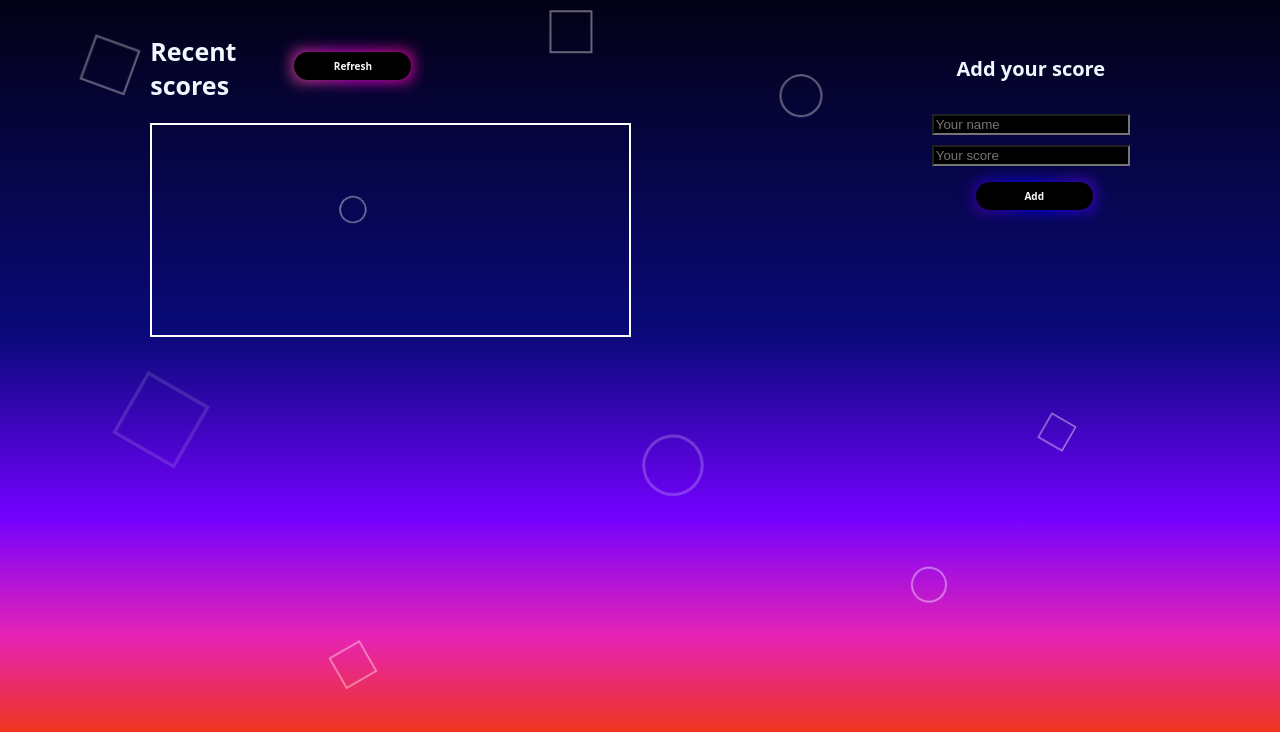
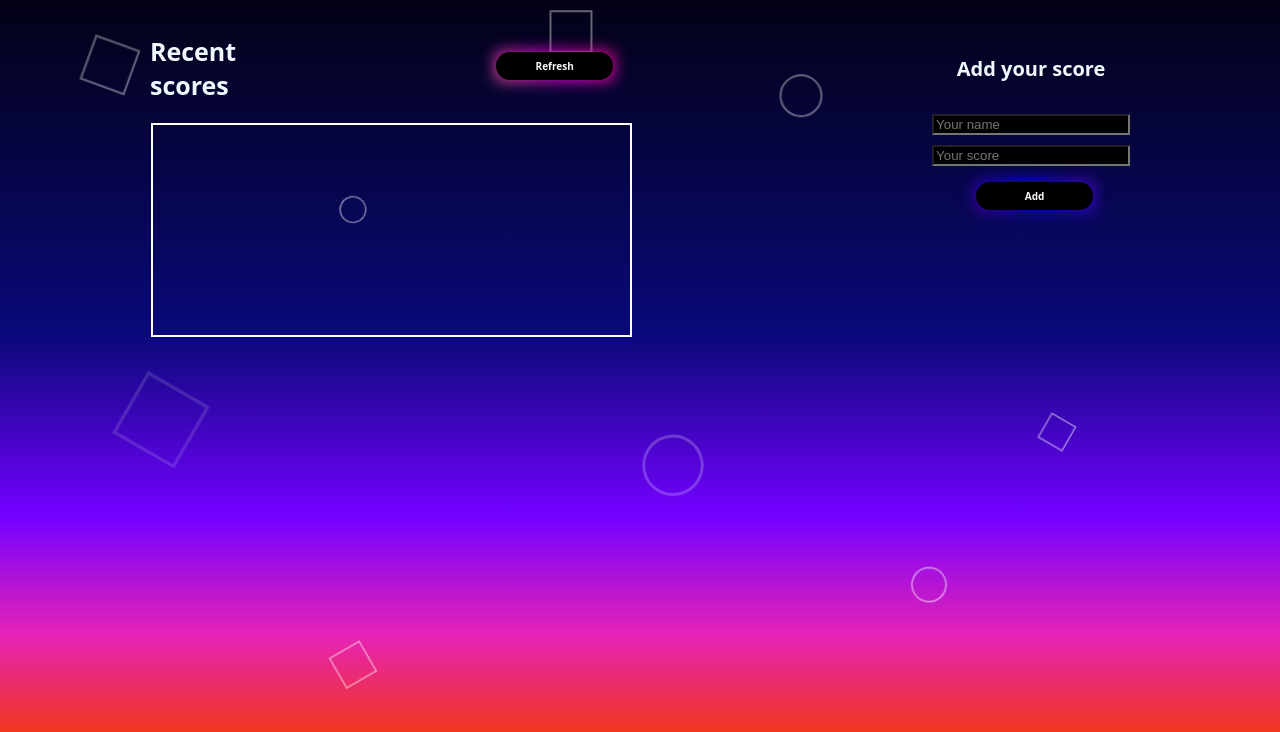
Before and after one commit to PierreBarba/Leaderboard, a website built with webpack: page src/index.html in a window 1280 px wide. Shown: the part 68-800 px from the top of the page. Built offline with nearby package versions, Linux system fonts and the light colour scheme; no server answers; a web font is replaced by a local one.

Commit message:
little change in css

```diff
--- a/src/style.css
+++ b/src/style.css
@@ -2,6 +2,7 @@ body {
   margin: 0;
   padding: 0;
   z-index: -1;
+  box-sizing: border-box;
 }
 
 .wrapper {
@@ -167,7 +168,7 @@ body {
   border-radius: 62px;
   width: 117px;
   height: 28px;
-  margin: 39px 19px 28px 48px;
+  margin: 39px 19px 28px 250px;
 }
 
 .score-button::before {
```
